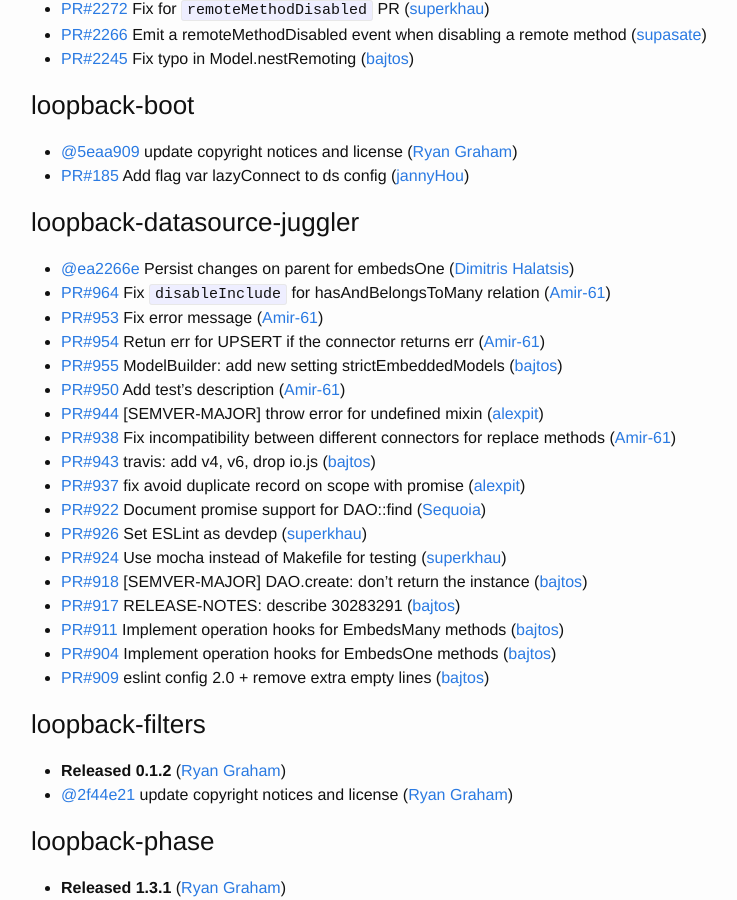
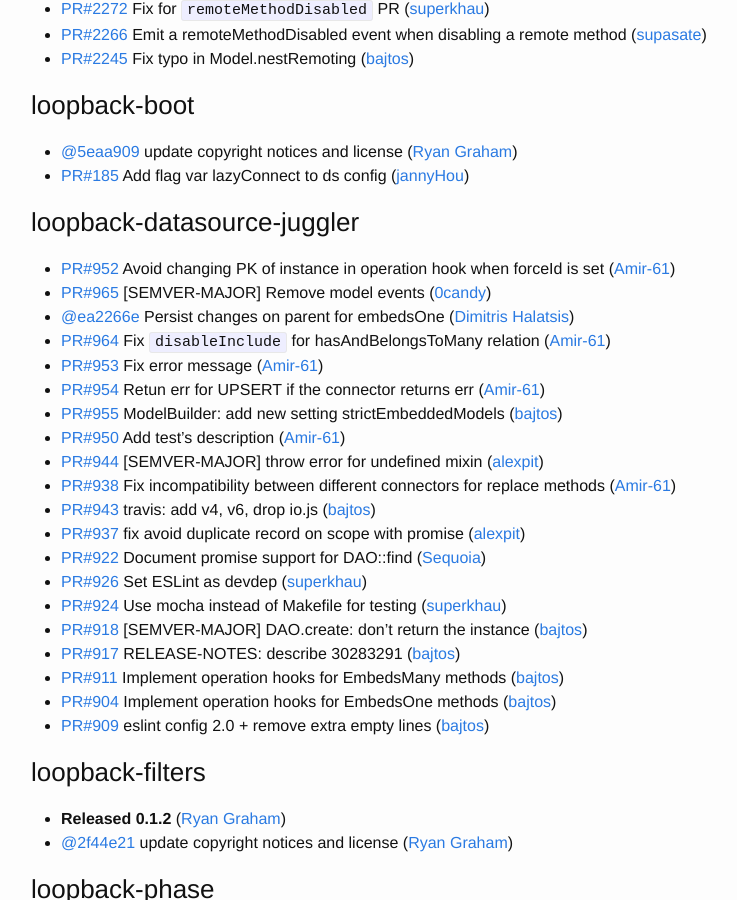
Before and after one commit to strongloop/loopback, a Jekyll site: the page built from index.md, in a window 1280 px wide and 900 px high, scrolled down 1058 px. Shown: the whole window, without its empty margins (239-976 px from the left). Built offline with Jekyll 4.4.1, drawn with Linux system fonts in a browser that asks for light colours; some of the changed text lies outside the part shown.

Commit message:
Update changelog

```diff
--- a/index.md
+++ b/index.md
@@ -51,6 +51,8 @@
 
 
 ### loopback-datasource-juggler
+ * [PR#952](https://github.com/strongloop/loopback-datasource-juggler/pull/952) Avoid changing PK of instance in operation hook when forceId is set ([Amir-61](https://github.com/Amir-61))
+ * [PR#965](https://github.com/strongloop/loopback-datasource-juggler/pull/965) [SEMVER-MAJOR] Remove model events ([0candy](https://github.com/0candy))
  * [@ea2266e](https://github.com/strongloop/loopback-datasource-juggler/commit/ea2266e453220208b204d3817a866ea7f0b42410) Persist changes on parent for embedsOne ([Dimitris Halatsis](https://github.com/mitsos1os))
  * [PR#964](https://github.com/strongloop/loopback-datasource-juggler/pull/964) Fix `disableInclude` for hasAndBelongsToMany relation ([Amir-61](https://github.com/Amir-61))
  * [PR#953](https://github.com/strongloop/loopback-datasource-juggler/pull/953) Fix error message ([Amir-61](https://github.com/Amir-61))
```
Also changed, not shown: other parts of index.md (+2 -1 lines).
